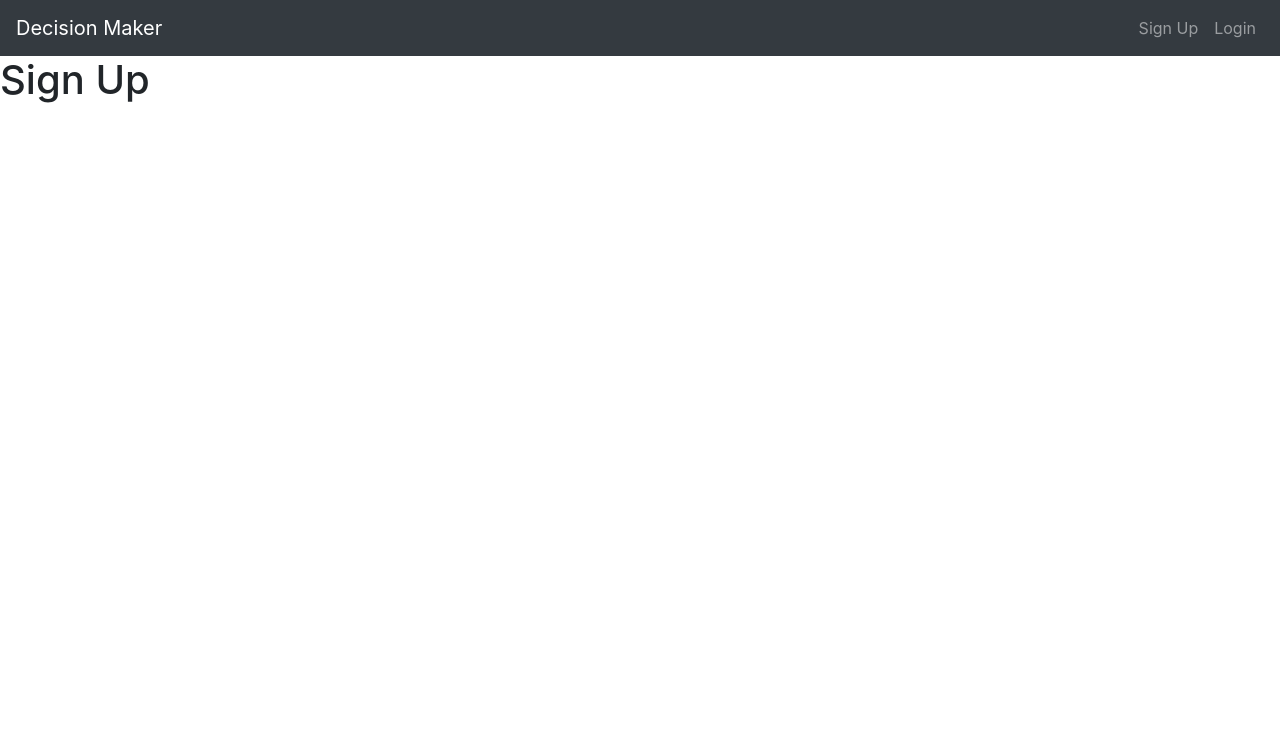
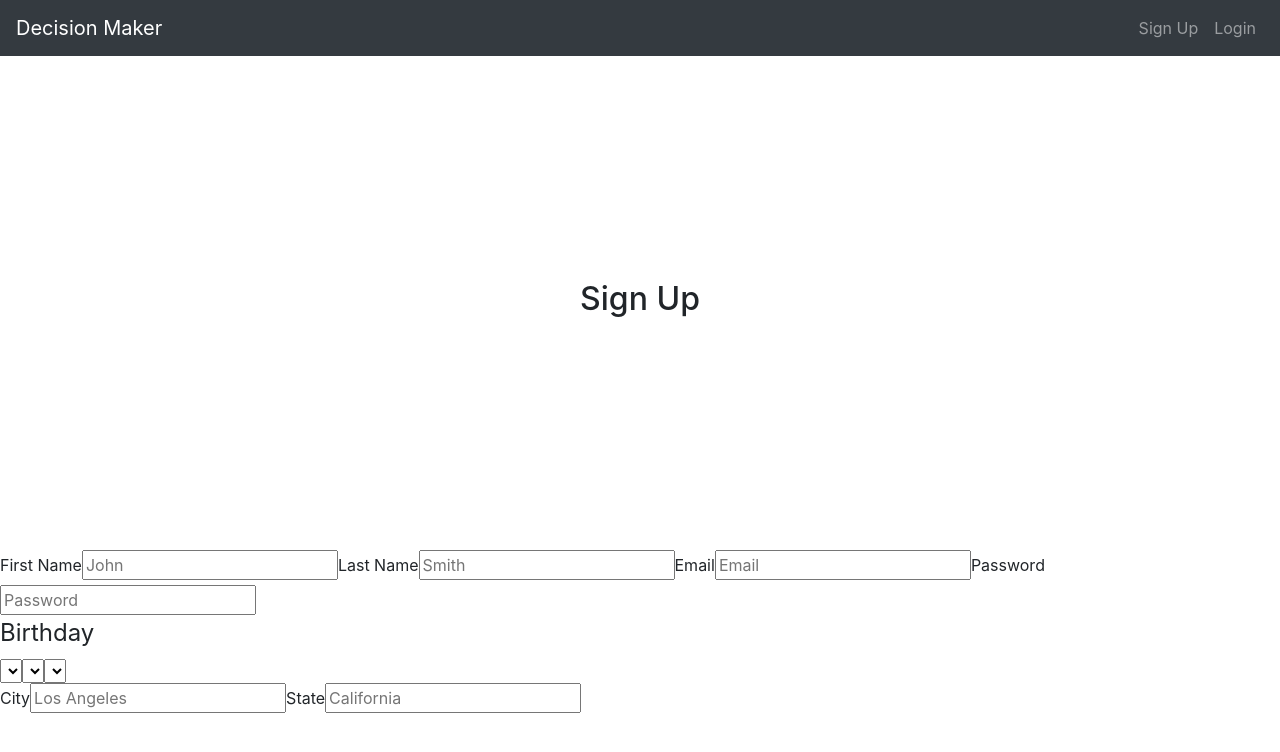
Before and after one commit to azj210/DailyDashboard, a React (Create React App) app in the folder frontend/: page /sign-up in a window 1280 px wide. Shown: the top 752 px of the page. Built offline with nearby package versions, Linux system fonts and the light colour scheme; the HTML template or start-up script is replaced by a standard one.

Commit message:
Add Sign Up Page Structure

```diff
--- a/frontend/public/index.css
+++ b/frontend/public/index.css
@@ -7,7 +7,3 @@ header {
     width: 7.0rem;
     margin: 1.5rem 2.0rem;
 }
-
-#navbarSupportedContent {
-    transition: all 0.5s;
-}
--- a/frontend/src/components/SignUp.jsx
+++ b/frontend/src/components/SignUp.jsx
@@ -1,8 +1,62 @@
-import React from 'react';
+import React, { useState } from 'react';
 
-function SignUp () {
+function SignUp() {
+
+    const [form, setForm] = useState({
+        fName: "",
+        lName: "",
+        bDay: {month: "", day: "", year: ""},
+        email: "",
+        pw: "",
+        city: "",
+        state: "",
+        uID: ""
+    });
+
+    function handleChange(event) {
+        const { value, name } = event.target;
+        setForm(prevValue => {
+            return {
+                ...prevValue,
+                [name]: value
+            }
+        });
+    };
+
     return(
-        <h1>Sign Up</h1>
+        <div>
+            <header>
+                <h2>Sign Up</h2>
+            </header>
+            <form>
+                <label for="fName">First Name</label>
+                <input id="fName" name="fName" type="text" placeholder="John" value={form.fName} onChange={handleChange} required />
+                <label for="lName">Last Name</label>
+                <input id="lName" name="lName" type="text" placeholder="Smith" value={form.lName} onChange={handleChange} requried />
+                <label for="email">Email</label>
+                <input id="email" name="email" type="email" placeholder="Email" value={form.email} onChange={handleChange} />
+                <label for="pw">Password</label>
+                <input id="pw" name="pw" type="password" placeholder="Password" value={form.pw} onChange={handleChange} />
+                <fieldset>
+                    <legend>Birthday</legend>
+                    <select id="month" name="month" placeholder="Month">
+                        <option></option>
+                    </select>
+                    <select id="day" name="day" placeholder="Day">
+                        <option></option>
+                    </select>
+                    <select id="year" name="year" placeholder="Year">
+                        <option></option>
+                    </select>
+                </fieldset>
+
+                <label for="city">City</label>
+                <input id="city" name="city" type="text" placeholder="Los Angeles" value={form.city} onChange={handleChange} required />
+                <label for="state">State</label>
+                <input id="state" name="state" type="text" placeholder="California" value={form.state} onChange={handleChange} requied />
+
+            </form>
+        </div>
     );
 };
 
```
